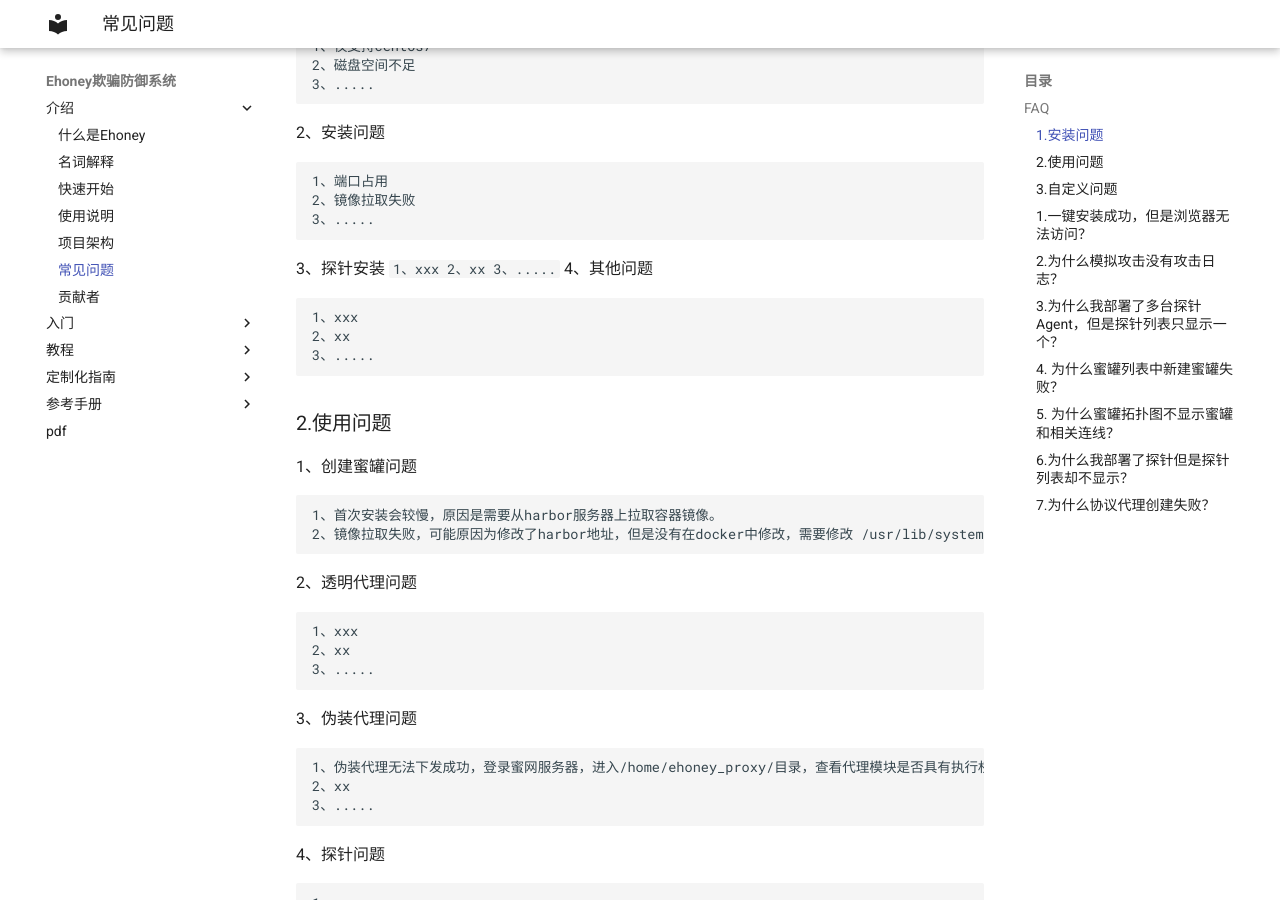
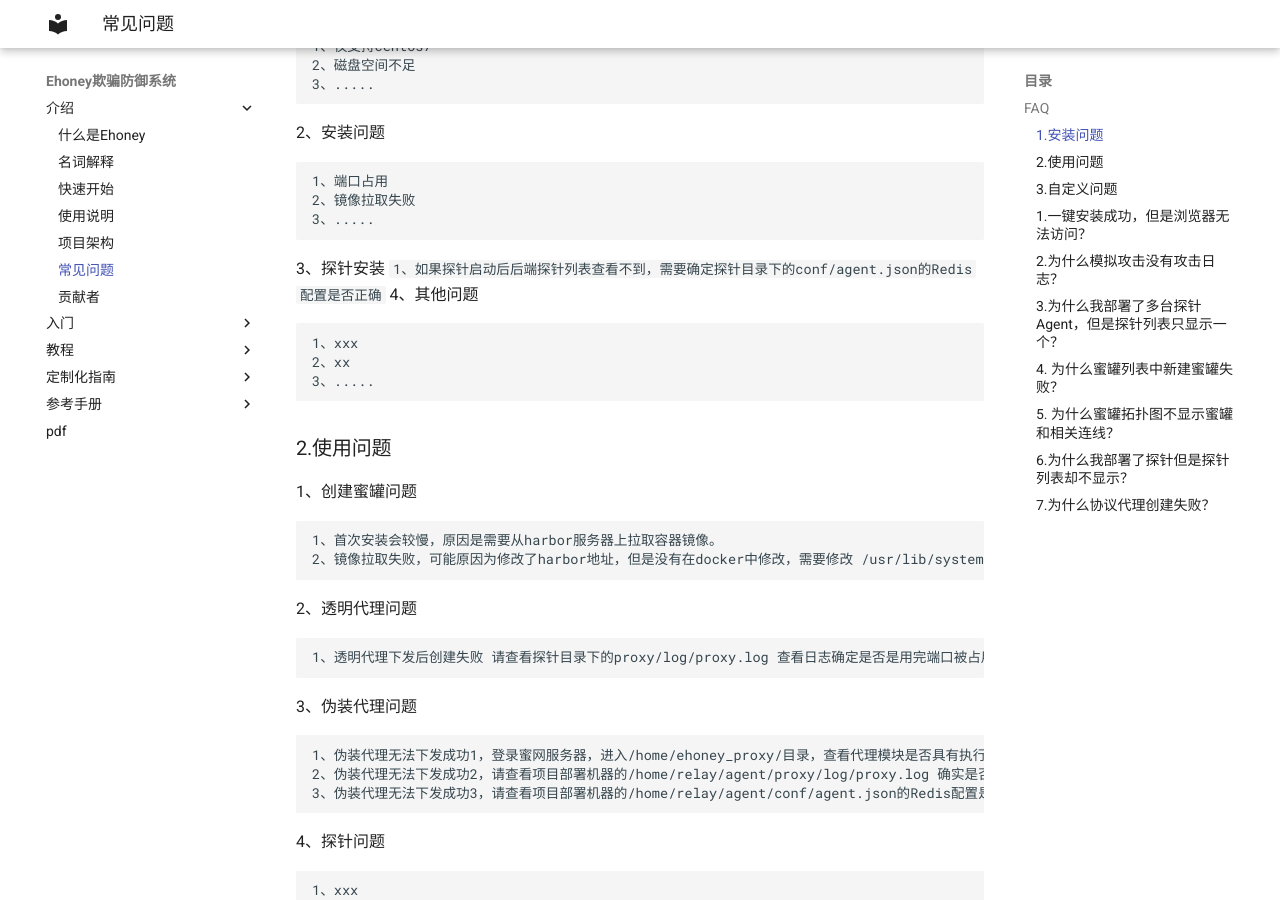
Before and after one commit to seccome/Ehoney, an MkDocs documentation site: the page built from doc/Introduction/CommonProblem.md, in a window 1280 px wide and 900 px high, scrolled down 292 px. Built offline with MkDocs 1.6.1 and Material for MkDocs 9.7.7, drawn with Linux system fonts in a browser that asks for light colours.

Commit message:
Update CommonProblem.md

````diff
--- a/doc/Introduction/CommonProblem.md
+++ b/doc/Introduction/CommonProblem.md
@@ -14,9 +14,7 @@
    ```
 3、探针安装
  ```
-   1、xxx
-   2、xx
-   3、.....
+   1、如果探针启动后后端探针列表查看不到，需要确定探针目录下的conf/agent.json的Redis配置是否正确
    ```
 4、其他问题
    ```
@@ -34,15 +32,14 @@
 
 2、透明代理问题
    ```
-   1、xxx
-   2、xx
-   3、.....
+   1、透明代理下发后创建失败 请查看探针目录下的proxy/log/proxy.log 查看日志确定是否是用完端口被占用导致
+
    ```
 3、伪装代理问题
    ```
-   1、伪装代理无法下发成功，登录蜜网服务器，进入/home/ehoney_proxy/目录，查看代理模块是否具有执行权限
-   2、xx
-   3、.....
+   1、伪装代理无法下发成功1，登录蜜网服务器，进入/home/ehoney_proxy/目录，查看代理模块是否具有执行权限
+   2、伪装代理无法下发成功2，请查看项目部署机器的/home/relay/agent/proxy/log/proxy.log 确实是否因为端口占用或端口过大导致
+   3、伪装代理无法下发成功3，请查看项目部署机器的/home/relay/agent/conf/agent.json的Redis配置是否正确
    ```
 4、探针问题
    ```
````
